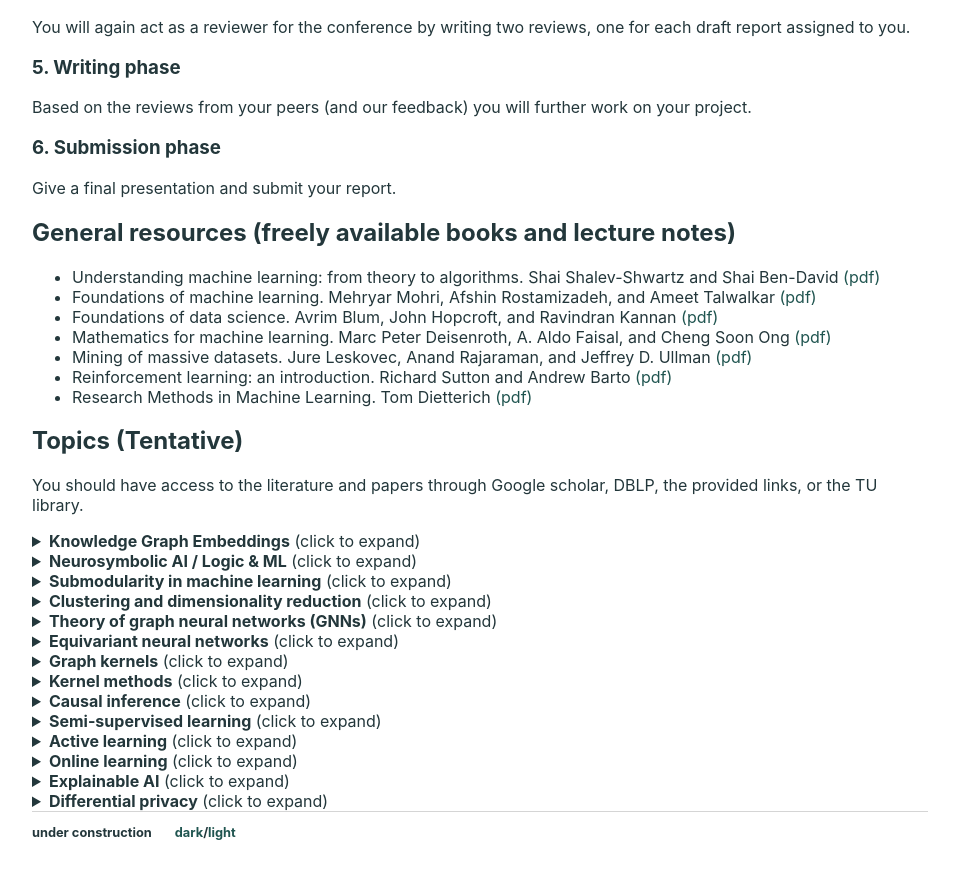
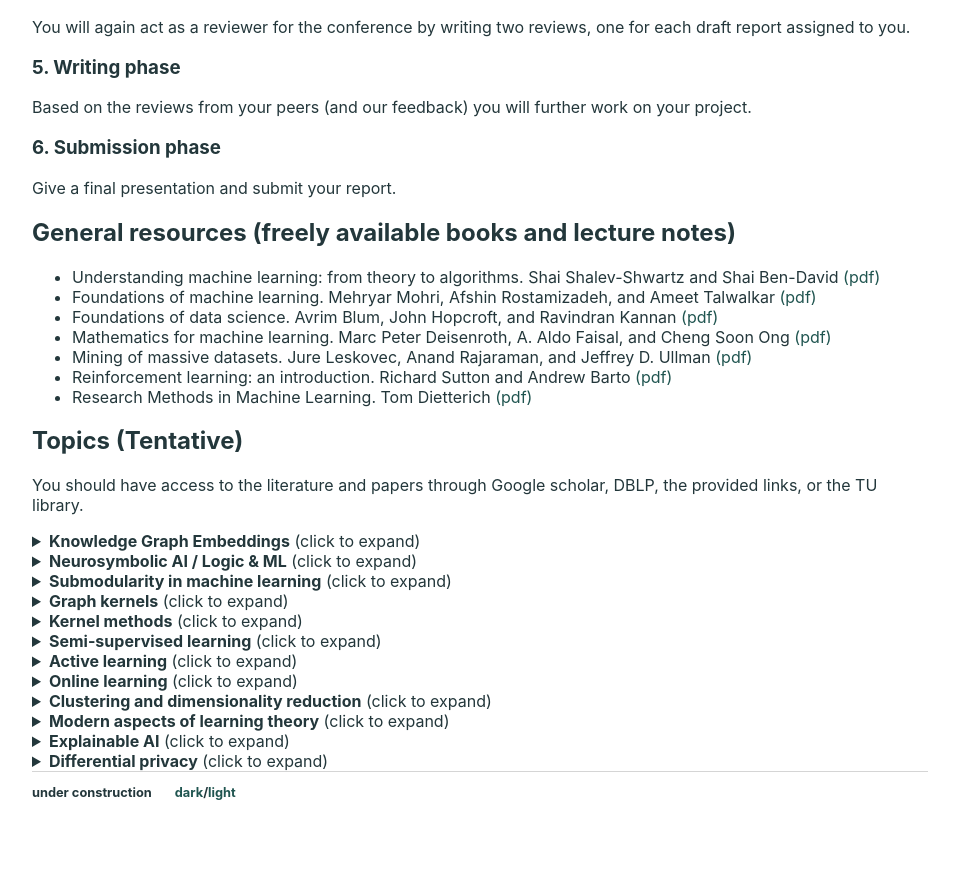
Before and after one commit to ml-tuw/ml-tuw.github.io, a Jekyll site: the page built from teaching/sose22/seminar_msc.md, in a window 1280 px wide and 900 px high, scrolled down 1354 px. Shown: the top 879 px of the window, without its empty margins (160-1119 px from the left). Built offline with Jekyll 4.4.1, drawn with Linux system fonts in a browser that asks for light colours; some of the changed lines change nothing that is shown.

Commit message:
Edited msc topics

```diff
--- a/teaching/sose22/seminar_msc.md
+++ b/teaching/sose22/seminar_msc.md
@@ -4,7 +4,7 @@ title: Seminar on Theoretical Aspects of Machine Learning Algorithms
 ---
 ## General information
 
-- TISS: [(link)](https://tiss.tuwien.ac.at/course/courseAnnouncement.xhtml?dswid=5896&dsrid=205&courseNumber=194102&courseSemester=2021W&locale=en)
+- TISS: [(link)](https://tiss.tuwien.ac.at/course/courseDetails.xhtml?dswid=9375&dsrid=649&courseNr=194118&semester=2022S)
 - contact: [Maximilian Thiessen](mailto:maximilian.thiessen@tuwien.ac.at)
 - meeting link: [https://tuwien.zoom.us/my/maxthiessen](https://tuwien.zoom.us/my/maxthiessen)
 - everything important will be announced in TUWEL/TISS.
@@ -127,63 +127,6 @@ You should have access to the literature and papers through Google scholar, DBLP
 
 
 <details>
-  <summary><b>Clustering and dimensionality reduction</b> (click to expand)</summary>
-
-<p>Overview:</p>
-<ul>
-<li>chapter 1 and 2 of "Dimension reduction: a guided tour" by Christopher Burges, 2010, <strong>and</strong> chapter 22 (the introduction section before 22.1 and section 22.5) of "Understanding machine learning".</li>
-<li>introduction and theoretical overview on clustering: Shai Ben-David Cheriton Symposium 2017 <a href="https://www.youtube.com/watch?v=Pq5d1Y2YpgA">(youtube-link)</a></li>
-<li>introduction and overview on probabilistic dimensionality reduction: Neil Lawrence - MLSS 2012 <a href="https://www.youtube.com/watch?v=RmjMLeYXDnI">(youtube-link)</a></li>
-</ul>
-<p>Papers and projects:</p>
-<ul>
-<li>kernel PCA and multidimensional scaling (Schölkopf, et al. "Kernel principal component analysis." ICANN 1997 <strong>and</strong> Williams "On a connection between kernel PCA and metric multidimensional scaling." Machine learning 2002)</li>
-<li>spectral clustering (Von Luxburg. "A tutorial on spectral clustering." Statistics and computing 2007)</li>
-<li>(adaptive) correlation clustering (Bansal, et al. "Correlation clustering." Machine learning 2004 <strong>and</strong> Bressan, Marco, et al. "Correlation clustering with adaptive similarity queries." NeurIPS 2019)</li>
-<li>(approximate) k-means++ (Arthur and Vassilvitskii. "k-means++: The advantages of careful seeding." Stanford, 2006 <strong>and</strong> Bachem, Olivier, et al. "Approximate k-means++ in sublinear time." AAAI 2016)</li>
-<li>clustering under approximation stability (Balcan, et al. "Clustering under approximation stability." Journal of the ACM 2013)</li>
-<li>auto-encoders and generative adversarial nets (Diederik and Welling "Auto-encoding variational Bayes" ICLR 2014 <strong>and</strong> Goodfellow, et al. "Generative adversarial nets" NIPS 2014 <strong>and</strong> Tolstikhin, et al. "Wasserstein auto-encoders" ICLR 2018)</li>
-</ul>
-
-</details>
-
-<details>
-  <summary><b>Theory of graph neural networks (GNNs)</b> (click to expand)</summary>
-
-<p>Overview:</p>
-<ul>
-<li>chapter 1 and 5 of "Graph representation learning" by William L. Hamilton <a href="https://www.cs.mcgill.ca/~wlh/grl_book/">(pdf)</a></li>
-<li>Xu, et al. "How Powerful are Graph Neural Networks?" ICLR 2019</li>
-<li>introduction and overview on graph neural networks: Petar Veličković - Tensorflow Tech Talks 2021 <a href="https://www.youtube.com/watch?v=8owQBFAHw7E">(youtube-link)</a></li>
-</ul>
-<p>Papers and topics:</p>
-<ul>
-<li>k-dimensional Weisfeiler Leman and GNNs (Morris, et al. "Weisfeiler and Leman Go Neural: Higher-order Graph Neural Networks." AAAI 2019 <strong>and</strong> Morris, et al. "Weisfeiler and Leman go sparse: Towards scalable
-higher-order graph embeddings." NeurIPS 2020)</li>
-<li>subgraph counts and GNNs (Barceló, et al. "Graph Neural Networks with Local Graph Parameters" arXiv:2106.06707 2021 <strong>and</strong> Chen, et al. "Can Graph Neural Networks Count Substructures? NeurIPS 2020)</li>
-<li>homomorphisms and GNNs (NT and Maehara "Graph Homomorphism Convolution." ICML 2020 <strong>and</strong> Dell, et al. "Lovász Meets Weisfeiler and Leman." ICALP 2018)</li>
-</ul>
-
-</details>
-
-<details>
-  <summary><b>Equivariant neural networks</b> (click to expand)</summary>
-
-
-<p>Overview:</p>
-<ul>
-<li>chapter 8 "equivariant neural networks" of "Deep learning for molecules and materials" by Andrew D. White, 2021. <a href="https://whitead.github.io/dmol-book/dl/Equivariant.html">(pdf)</a></li>
-<li>introduction to equivariance: Taco Cohen and Risi Kondor - Neurips 2020 Tutorial (first half) <a href="https://slideslive.com/38943570/equivariant-networks">(slideslive-link)</a></li>
-</ul>
-<p>Papers and projects:</p>
-<ul>
-<li>group equivariance (Esteves. "Theoretical aspects of group equivariant neural networks", <a href="https://arxiv.org/abs/2004.05154">arXiv 2020</a>)</li>
-<li>equivariant CNNS on homogeneous spaces (Cohen, et al. "A General theory of equivariant CNNs on homogeneous spaces." Neurips 2019)</li>
-</ul>
-
-</details>
-
-<details>
   <summary><b>Graph kernels</b> (click to expand)</summary>
 
 <p>Overview:</p>
@@ -218,21 +161,6 @@ higher-order graph embeddings." NeurIPS 2020)</li>
 
 </details>
 
-<details>
-  <summary><b>Causal inference</b> (click to expand)</summary>
-
-<p>Overview:</p>
-<ul>
-<li>chapter 1 to 3 of "Elements of causal inference" by Jonas Peters, Dominik Janzing, and Bernhard Schölkopf, 2017 <a href="https://mitpress.mit.edu/books/elements-causal-inference">(pdf)</a></li>
-<li>introduction to causal inference: Bernhard Schölkopf - MLSS 2020 <a href="https://www.youtube.com/watch?v=btmJtThWmhA">(youtube-link)</a></li>
-</ul>
-<p>Papers and projects:</p>
-<ul>
-<li>transfer learning (Rojas-Carulla, et al. "Invariant models for causal transfer learning." Journal of machine learning research 2019)</li>
-<li>causality and semi-supervised learning (chapter 5 of "Elements of causal inference" <strong>and</strong> Schölkopf, et al. "On causal and anticausal learning." ICML 2012)</li>
-</ul>
-
-</details>
 
 <details>
   <summary><b>Semi-supervised learning</b> (click to expand)</summary>
@@ -246,7 +174,6 @@ higher-order graph embeddings." NeurIPS 2020)</li>
 <ul>
 <li>transductive support vector machines (chapter 6 in SSL by Thorsten Joachims)</li>
 <li>large-margin semi-supervised learning (Wang, et al. "On efficient large margin semisupervised learning: method and theory." Journal of machine learning research 2009)</li>
-<li>label propagation and quadratic criterion (chapter 11 in SSL by Yoshua Bengio, Olivier Delalleau and Nicolas Le Roux)</li>
 <li>PAC model for semi-supervised learning (chapter 22 of SSL by Maria-Florina Balcan and Avrim Blum)</li>
 <li>generalization error bounds (Rigollet. "Generalization error bounds in semi-supervised classification under the cluster assumption." Journal of machine learning research 2007)</li>
 <li>regularization and semi-supervised learning on graphs (Belkin, et al. "Regularization and semi-supervised learning on large graphs." COLT 2004)</li>
@@ -294,6 +221,47 @@ higher-order graph embeddings." NeurIPS 2020)</li>
 
 </details>
 
+
+<details>
+  <summary><b>Clustering and dimensionality reduction</b> (click to expand)</summary>
+
+<p>Overview:</p>
+<ul>
+<li>chapter 1 and 2 of "Dimension reduction: a guided tour" by Christopher Burges, 2010, <strong>and</strong> chapter 22 (the introduction section before 22.1 and section 22.5) of "Understanding machine learning".</li>
+<li>introduction and theoretical overview on clustering: Shai Ben-David Cheriton Symposium 2017 <a href="https://www.youtube.com/watch?v=Pq5d1Y2YpgA">(youtube-link)</a></li>
+<li>introduction and overview on probabilistic dimensionality reduction: Neil Lawrence - MLSS 2012 <a href="https://www.youtube.com/watch?v=RmjMLeYXDnI">(youtube-link)</a></li>
+</ul>
+<p>Papers and projects:</p>
+<ul>
+<li>kernel PCA and multidimensional scaling (Schölkopf, et al. "Kernel principal component analysis." ICANN 1997 <strong>and</strong> Williams "On a connection between kernel PCA and metric multidimensional scaling." Machine learning 2002)</li>
+<li>spectral clustering (Von Luxburg. "A tutorial on spectral clustering." Statistics and computing 2007)</li>
+<li>(adaptive) correlation clustering (Bansal, et al. "Correlation clustering." Machine learning 2004 <strong>and</strong> Bressan, Marco, et al. "Correlation clustering with adaptive similarity queries." NeurIPS 2019)</li>
+<li>(approximate) k-means++ (Arthur and Vassilvitskii. "k-means++: The advantages of careful seeding." Stanford, 2006 <strong>and</strong> Bachem, Olivier, et al. "Approximate k-means++ in sublinear time." AAAI 2016)</li>
+<li>clustering under approximation stability (Balcan, et al. "Clustering under approximation stability." Journal of the ACM 2013)</li>
+<li>auto-encoders and generative adversarial nets (Diederik and Welling "Auto-encoding variational Bayes" ICLR 2014 <strong>and</strong> Goodfellow, et al. "Generative adversarial nets" NIPS 2014 <strong>and</strong> Tolstikhin, et al. "Wasserstein auto-encoders" ICLR 2018)</li>
+</ul>
+
+</details>
+
+
+<details>
+  <summary><b>Modern aspects of learning theory</b> (click to expand)</summary>
+<p>Overview:</p>
+<ul>
+<li>Olivier Bousquet Stéphane Boucheron, and Gábor Lugosi: "Introduction to Statistical Learning Theory" 2003.</li>
+<li>Chapters 1-6 of "Understanding machine learning" </li>
+<li> "Extending Generalization Theory Towards Addressing Modern Challenges in ML" by Shay Moran, talk at the HUJI ML Club, 2021 <a href="https://www.youtube.com/watch?v=E6Umv6XBJck">(youtube-link)</a></li>
+<li> (Basic material) Statistical Machine Learning by Ulrike von Luxburg (we recommend part 38-41) <a href="https://www.youtube.com/playlist?list=PL05umP7R6ij2XCvrRzLokX6EoHWaGA2cC">(youtube playlist)</a></li>
+</ul>
+<p>Papers and projects:</p>
+<ul>
+<li>partial concept classes (Alon, et al., "A theory of PAC learnability of partial concept classes", unpublished arXiv:2107.08444)</li>
+<li>tight bounds (Bousquet, et al., "Proper learning, Helly number, and an optimal SVM bound" COLT 2020)</li>
+<li>universal learning (Bousquet, et al., "A theory of universal learning" STOC 2021)</li>
+<li>sample compression schemes (Moran, et al., "Sample compression schemes for VC classes" Journal of the ACM 2016).</li>
+</ul>
+</details>
+
 <details>
   <summary><b>Explainable AI</b> (click to expand)</summary>
 
```
